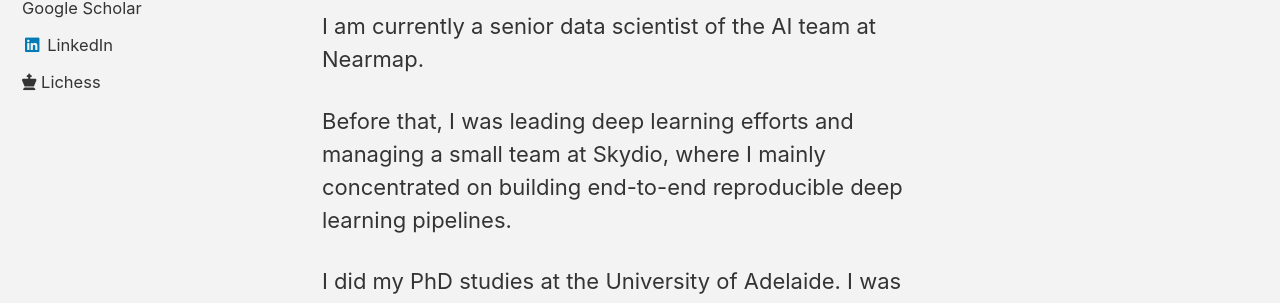
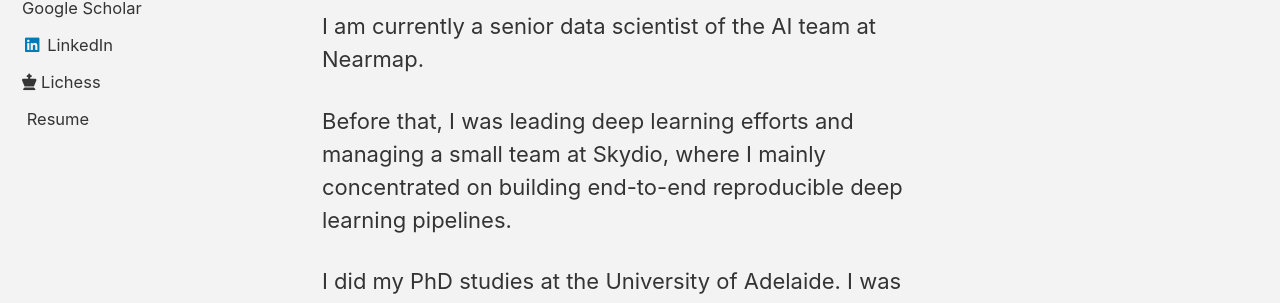
Before and after one commit to DrSleep/drsleep.github.io, a Jekyll site: the page built from _pages/about.md, in a window 1280 px wide. Shown: the part 544-847 px from the top of the page. Built offline with Jekyll 4.4.1, drawn with Linux system fonts in a browser that asks for light colours; cached includes are drawn as plain includes; nearby versions of some CDN libraries; emoji names are drawn with the system emoji font; a style sheet for code colours, icons or effects is not loaded.

Commit message:
Changed the name of Follow to Links and added link to resume

```diff
--- a/_config.yml
+++ b/_config.yml
@@ -77,6 +77,9 @@
     - label: "Lichess"
       icon: "fas fa-chess-king"
       url: "https://lichess.org/@/real_drsleep"
+    - label: "Resume"
+      icon: "fas file-pdf"
+      url: "https://raw.githubusercontent.com/DrSleep/drsleep.github.io/master/files/cv2.pdf"
 
 footer:
   links:
--- a/_includes/author-profile.html
+++ b/_includes/author-profile.html
@@ -29,7 +29,7 @@
   </div>
 
   <div class="author__urls-wrapper">
-    <button class="btn btn--inverse">{{ site.data.ui-text[site.locale].follow_label | remove: ":" | default: "Follow" }}</button>
+    <button class="btn btn--inverse">{{ site.data.ui-text[site.locale].follow_label | remove: ":" | default: "Links" }}</button>
     <ul class="author__urls social-icons">
       {% if author.location %}
         <li itemprop="homeLocation" itemscope itemtype="https://schema.org/Place">
```
